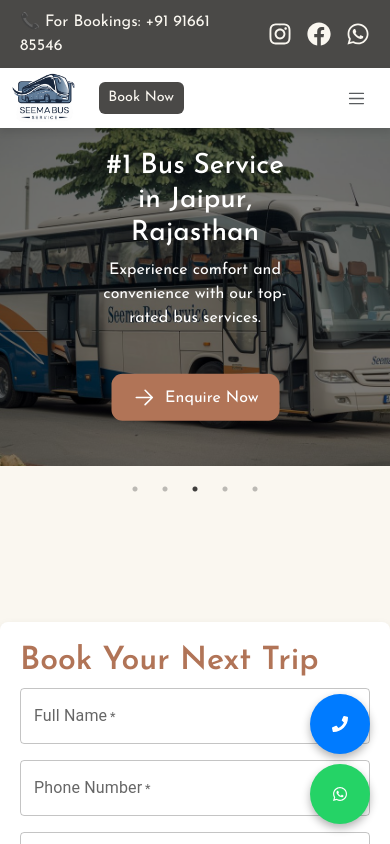
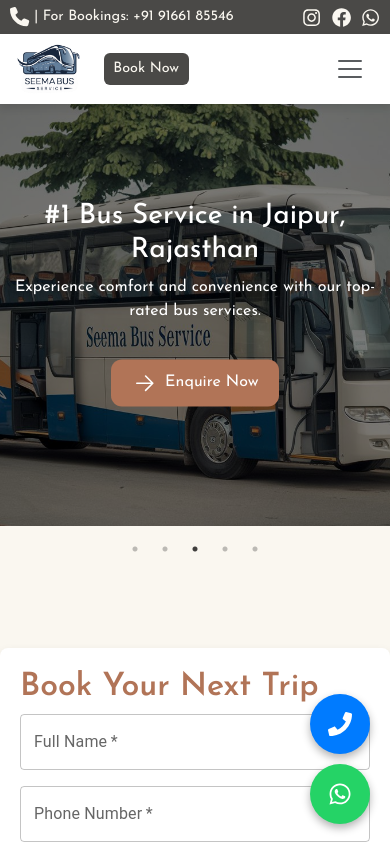
Before and after one commit to kaifhussain2754/SeemaBus, a React (Vite) app: page / in a window 390 px wide. Shown: the top 844 px of the page. Built offline with nearby package versions, Linux system fonts and the light colour scheme.

Commit message:
Some More Updates

```diff
--- a/package.json
+++ b/package.json
@@ -12,6 +12,8 @@
   "dependencies": {
     "@emotion/react": "^11.13.3",
     "@emotion/styled": "^11.13.0",
+    "@fortawesome/free-solid-svg-icons": "^6.6.0",
+    "@fortawesome/react-fontawesome": "^0.2.2",
     "@mui/material": "^6.1.6",
     "aos": "^2.3.4",
     "bootstrap": "^5.3.3",
--- a/src/components/BookingForm.jsx
+++ b/src/components/BookingForm.jsx
@@ -28,7 +28,7 @@
     <Container
       maxWidth="md"
       sx={{
-        marginTop: { xs: '-350px', sm: '-150px' },
+        marginTop: { xs: '-300px', sm: '-150px' },
         padding: '20px',
         backgroundColor: '#fff',
         borderRadius: '8px',
--- a/src/components/HeroSection.module.css
+++ b/src/components/HeroSection.module.css
@@ -128,14 +128,15 @@
 
 @media (max-width: 576px) {
     .content {
-        top: 5%; /* Keep consistent top spacing */
+        top: 10%; /* Keep consistent top spacing */
+        width: 100%;
     }
 
     .slide{
-        height: 40vh;
+        height: 50vh;
     }
 
     .caption {
-        font-size: 0.8rem; /* Further reduce font size */
+        font-size: 0.5rem; /* Further reduce font size */
     }
 }
--- a/src/components/Navbar.jsx
+++ b/src/components/Navbar.jsx
@@ -1,5 +1,6 @@
 import React, { useState } from 'react';
 import { Navbar, Nav, Button, Container, NavDropdown } from 'react-bootstrap';
+import { FaTimes } from 'react-icons/fa'; // Import the close icon
 import logo from '/logo.png'; // Adjust path as needed
 import BookingModal from './BookingModal'; // Import the BookingModal component
 import styles from './SeemaBusNavbar.module.css'; // CSS module for styling
@@ -8,14 +9,24 @@
 const SeemaBusNavbar = () => {
   const [showDropdown, setShowDropdown] = useState(false);
   const [showModal, setShowModal] = useState(false); // State to control the modal visibility
+  const [expanded, setExpanded] = useState(false); // State to track navbar expansion
 
   const handleShow = () => setShowModal(true); // Function to show the modal
   const handleClose = () => setShowModal(false); // Function to hide the modal
+  const handleToggle = () => setExpanded(!expanded); // Function to toggle navbar expansion
+
+  // Inline styles for dropdown
+  const dropdownMenuStyle = {
+    transition: 'opacity 0.3s ease, transform 0.3s ease',
+    opacity: showDropdown ? 1 : 0,
+    transform: showDropdown ? 'translateY(0)' : 'translateY(-10px)',
+    display: showDropdown ? 'block' : 'none',
+  };
 
   return (
     <>
-      <TopBanner /> {/* Correctly wrapped in a fragment */}
-      <Navbar expand="lg" className={`${styles.navbar} sticky-top`} collapseOnSelect>
+      <TopBanner />
+      <Navbar expand="lg" className={`${styles.navbar} sticky-top`} collapseOnSelect expanded={expanded}>
         <Container className="d-flex justify-content-between align-items-center">
           {/* Left: Logo */}
           <Navbar.Brand href="/" className={`${styles.brand} d-flex align-items-center`}>
@@ -27,14 +38,20 @@
           </Navbar.Brand>
 
           {/* Book Now Button for Small Screens */}
-          <div className="d-lg-none"> {/* Visible on small screens */}
+          <div className="d-lg-none">
             <Button className={`${styles.bookButton} ${styles.smallButton}`} onClick={handleShow}>
               Book Now
             </Button>
           </div>
 
           {/* Toggle Button for Small Screens */}
-          <Navbar.Toggle aria-controls="basic-navbar-nav" className={styles.toggleButton} />
+          <Navbar.Toggle
+            aria-controls="basic-navbar-nav"
+            className={`${styles.toggleButton} ${expanded ? styles.active : ''}`}
+            onClick={handleToggle} // Toggle navbar on click
+          >
+            {expanded ? <FaTimes size={30} /> : <span className="navbar-toggler-icon"></span>}
+          </Navbar.Toggle>
 
           {/* Center: Nav Links */}
           <Navbar.Collapse id="basic-navbar-nav" className="justify-content-center">
@@ -49,12 +66,14 @@
                 onMouseLeave={() => setShowDropdown(false)}
                 className={styles.navLink}
               >
+                <div style={dropdownMenuStyle}> {/* Apply inline styles here */}
                   <NavDropdown.Item href="#package1">Rajasthan Tour Packages</NavDropdown.Item>
                   <NavDropdown.Item href="#package2">Agra Tour Packages</NavDropdown.Item>
                   <NavDropdown.Item href="#package3">Manali Tour Packages</NavDropdown.Item>
                   <NavDropdown.Item href="#package4">Kerela Packages</NavDropdown.Item>
                   <NavDropdown.Item href="#package5">Delhi Tour Packages</NavDropdown.Item>
                   <NavDropdown.Item href="/allpackages">More Tour Packages</NavDropdown.Item>
+                </div>
               </NavDropdown>
               <Nav.Link href="/services" className={styles.navLink}>Services</Nav.Link>
               <Nav.Link href="/gallery" className={styles.navLink}>Image Gallery</Nav.Link>
@@ -64,7 +83,7 @@
           </Navbar.Collapse>
 
           {/* Book Now Button for Larger Screens */}
-          <div className="d-none d-lg-block"> {/* Hidden on small screens */}
+          <div className="d-none d-lg-block">
             <Button className={styles.bookButton} onClick={handleShow}>Book Now</Button>
           </div>
         </Container>
--- a/src/components/SeemaBusNavbar.module.css
+++ b/src/components/SeemaBusNavbar.module.css
@@ -45,22 +45,43 @@
 }
 
 /* Adjust toggle button size */
+/* Additional styles for the toggle button */
 .toggleButton {
   border: none; /* Remove border */
   background: transparent; /* Make background transparent */
+  /* Increase the size */
+  padding: 0.5rem; /* Add some padding for a better touch target */
 }
 
-/* Adjust toggle button icon size */
-.toggle-button .navbar-toggler-icon {
-  width: 30px; /* Adjust icon width */
-  height: 30px; /* Adjust icon height */
+.toggleButton .navbar-toggler-icon {
+  width: 30px; /* Original size */
+  height: 30px; /* Original size */
   background-size: 30px 30px; /* Ensure background image scales correctly */
 }
 
-  .navDropdown .dropdown-item:hover {
-    background-color: #B17457; /* Change background color on hover */
-    color: #FAF7F0; /* Change text color on hover */
+.toggleButton.active {
+  background: transparent; /* Keep it transparent when active */
 }
+
+/* Additional styles for active state if needed */
+.toggleButton.active {
+  background: transparent; /* Keep it transparent when active */
+}
+
+
+/* Existing styles... */
+
+.navDropdown .dropdown-menu {
+  opacity: 0; /* Initially hidden */
+  transform: translateY(-10px); /* Slide up effect */
+  transition: opacity 0.3s ease, transform 0.3s ease; /* Smooth transition */
+}
+
+.navDropdown.show .dropdown-menu {
+  opacity: 1; /* Visible when dropdown is shown */
+  transform: translateY(0); /* Reset position */
+}
+
 
 /* Media query for smaller screens */
 @media (max-width: 768px) {
@@ -74,6 +95,13 @@
 
   .bookButton {
     font-size: 0.9rem; /* Adjust button font size for medium screens */
+  }
+
+  /* Increase the size of the toggle icon for mobile devices */
+  .toggle-button .navbar-toggler-icon {
+    width: 50px; /* Increase icon width */
+    height: 50px; /* Increase icon height */
+    background-size: 40px 40px; /* Ensure background image scales correctly */
   }
 }
 
@@ -96,7 +124,7 @@
     display: flex;
     justify-content: space-between;
     align-items: center;
-      padding: 0;
+    padding: 5px;
   }
 
   .bookButton {
--- a/src/components/TopBanner.jsx
+++ b/src/components/TopBanner.jsx
@@ -1,4 +1,6 @@
 import React from 'react';
+import { FontAwesomeIcon } from '@fortawesome/react-fontawesome';
+import { faPhone } from '@fortawesome/free-solid-svg-icons';
 import { FaInstagram, FaFacebook, FaWhatsapp } from 'react-icons/fa';
 
 const TopBanner = () => {
@@ -7,9 +9,8 @@
       style={{
         backgroundColor: '#4A4947',
         color: '#FAF7F0',
-        padding: '10px 20px',
+        padding: '5px 10px', // Reduced padding to prevent conflicts
         textAlign: 'center',
-        position: 'relative',
       }}
     >
       <div
@@ -26,24 +27,26 @@
           style={{
             flex: 1,
             textAlign: 'left',
-            paddingRight: '20px',
-            fontSize: '1rem',
+            fontSize: '0.9rem', // Font size for mobile
+            paddingRight: '10px', // Adjusted padding
+            display: 'flex',
+            alignItems: 'center', // Align icon and text vertically
           }}
         >
-          📞 For Bookings: +91 91661 85546
+          <FontAwesomeIcon icon={faPhone} style={{ marginRight: '5px', fontSize: '1.2rem' }} /> {/* Font Awesome phone icon */}
+          | For Bookings: +91 91661 85546
         </span>
         <div
           style={{
             display: 'flex',
-            gap: '15px',
-            justifyContent: 'flex-end',
+            gap: '10px', // Reduced gap for better spacing
           }}
         >
           <a href="https://www.instagram.com" target="_blank" rel="noopener noreferrer">
             <FaInstagram
               style={{
                 color: '#FAF7F0',
-                fontSize: '1.5rem',
+                fontSize: '1.2rem', // Icon size for mobile
                 transition: 'color 0.3s ease',
               }}
               onMouseEnter={(e) => (e.currentTarget.style.color = '#B17457')}
@@ -54,18 +57,18 @@
             <FaFacebook
               style={{
                 color: '#FAF7F0',
-                fontSize: '1.5rem',
+                fontSize: '1.2rem', // Icon size for mobile
                 transition: 'color 0.3s ease',
               }}
               onMouseEnter={(e) => (e.currentTarget.style.color = '#B17457')}
               onMouseLeave={(e) => (e.currentTarget.style.color = '#FAF7F0')}
             />
           </a>
-          <a href="https://www.facebook.com" target="_blank" rel="noopener noreferrer">
+          <a href="https://www.whatsapp.com" target="_blank" rel="noopener noreferrer">
             <FaWhatsapp
               style={{
                 color: '#FAF7F0',
-                fontSize: '1.5rem',
+                fontSize: '1.2rem', // Icon size for mobile
                 transition: 'color 0.3s ease',
               }}
               onMouseEnter={(e) => (e.currentTarget.style.color = '#B17457')}
@@ -74,40 +77,6 @@
           </a>
         </div>
       </div>
-
-      {/* Inline Media Queries */}
-      <style>
-        {`
-          @media (max-width: 768px) {
-            span {
-              font-size: 0.9rem;
-              padding-right: 10px;
-              text-align: center;
-            }
-            div > div {
-              justify-content: center;
-              gap: 10px;
-            }
-            a > svg {
-              font-size: 1.2rem;
-            }
-          }
-
-          @media (max-width: 576px) {
-            span {
-              font-size: 0.8rem;
-              padding-right: 0;
-            }
-            div > div {
-              justify-content: center;
-              gap: 8px;
-            }
-            a > svg {
-              font-size: 1rem;
-            }
-          }
-        `}
-      </style>
     </div>
   );
 };
```
Also changed, not shown: 1 other file (tests, documents, lock files or other folders). Lines whose indentation alone changed are shown as unchanged.
